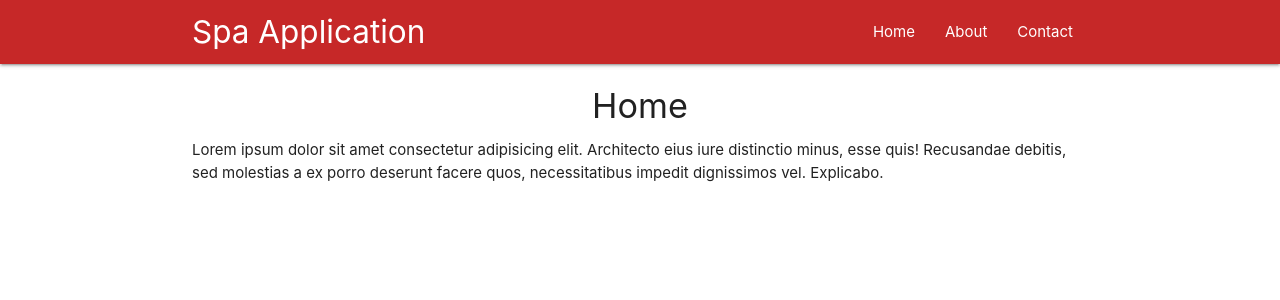
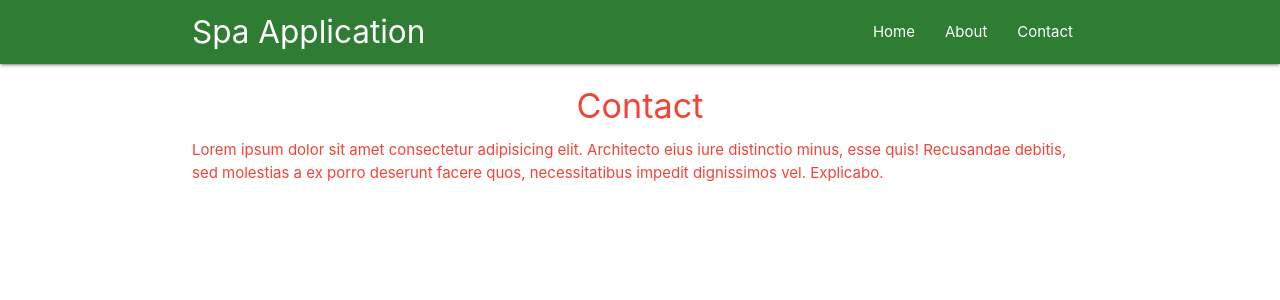
Before and after one commit to Firefly4266/jp-react, a React (Create React App) app in the folder spa-app/: page /contact in a window 1280 px wide. Before the commit this address led to /. Shown: the top 300 px of the page. Built offline with nearby package versions, Linux system fonts and the light colour scheme.

Commit message:
Added a higher order component

```diff
--- a/spa-app/src/components/Contact.js
+++ b/spa-app/src/components/Contact.js
@@ -1,4 +1,5 @@
 import React from 'react';
+import RandColor from '../hoc/randomColor';
 
 const Contact = ()=>{
     return(
@@ -9,4 +10,4 @@ const Contact = ()=>{
     )
 }
 
-export default Contact
+export default RandColor(Contact);
--- a/spa-app/src/components/Home.js
+++ b/spa-app/src/components/Home.js
@@ -1,6 +1,21 @@
-import React from 'react';
+import React, {Component} from 'react';
+import axios from 'axios';
 
-const Home = ()=>{
+class Home extends Component {
+    state = {
+        posts: []
+    }
+    componentDidMount(){
+        axios.get('https://jsonplaceholder.typicode.com/posts')
+        .then(res=> {
+            console.log(res)
+            this.setState({
+               posts: res.data
+            })
+        })
+    }
+    render() {
+        const {posts} = this.state;
         return(
             <div className="container">
                 <h4 className="center">Home</h4>
@@ -8,5 +23,6 @@ const Home = ()=>{
             </div>
         )
     }
+}
 
 export default Home
--- a/spa-app/src/components/Navbar.js
+++ b/spa-app/src/components/Navbar.js
@@ -7,11 +7,11 @@ import {NavLink, Link, withRouter } from 'react-router-dom'; // #1
   method attached to it. use the push to "push" (redirect) us to a different page */
 
 const Navbar = (props)=>{ // #2
-    setTimeout(()=>{
-        props.history.push('/')
-    }, 5000);
+    // setTimeout(()=>{
+    //     props.history.push('/')
+    // }, 5000);
     return(
-        <nav className="nav-wrapper red darken-3">
+        <nav className="nav-wrapper green darken-3">
             <div className="container">
                 <a href='' className="brand-logo">Spa Application</a>
                 <ul className='right'>
--- /dev/null
+++ b/spa-app/src/hoc/randomColor.js
@@ -0,0 +1,20 @@
+import React from 'react';
+
+const RandColor = (WrappedComponent)=>{
+
+    const colors = [ 'red', 'blue', 'yellow', 'magenta', 'green', 'purple', 'orange'];
+    const pickColor = colors[Math.floor(Math.random() * 6)];
+    /* #1 when applying the color attribute using Materialize the suffix (-text) must be
+     added to color the text. pickColor provides the color name then concat -text */
+    const multi = pickColor + '-text'; // #1
+
+    return(props)=>{
+        return(
+            <div className= { multi }>
+                <WrappedComponent {...props } />
+            </div>
+        )
+    }
+}
+
+export default RandColor;
```
Lines whose indentation alone changed are shown as unchanged.
